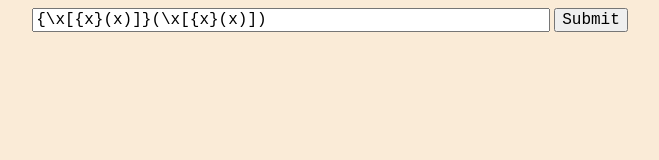
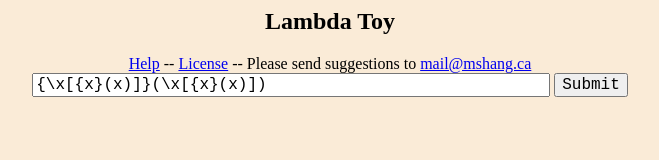
Before and after one commit to mshang/Lambda-Toy, a plain HTML site: page index.html in a window 1280 px wide. Shown: the whole page, without its empty margins (310-969 px from the left). Drawn offline with Linux system fonts and the light colour scheme.

Commit message:
Added title, e-mail, links to help file and license.
Signed-off-by: Miles Shang <miles.shang@gmail.com>

```diff
--- a/index.html
+++ b/index.html
@@ -1,8 +1,13 @@
 <html>
 <head>
+<title>Lambda Toy</title>
 <style type="text/css">span, input { font-family : monospace; font-size : 16px }</style>
 </head>
 <body style="background-color:AntiqueWhite"><center>
+<h2>Lambda Toy</h2>
+<a href="help.html">Help</a> --
+<a href="LICENSE.txt">License</a> --
+Please send suggestions to <a href="mailto:mail@mshang.ca">mail@mshang.ca</a><br />
 <input type="text" id="formula" size="50" value="{\x[{x}(x)]}(\x[{x}(x)])">
 <input type="submit" onclick="submit();"><br /><br />
 <span id="wf"></span><br />
```
